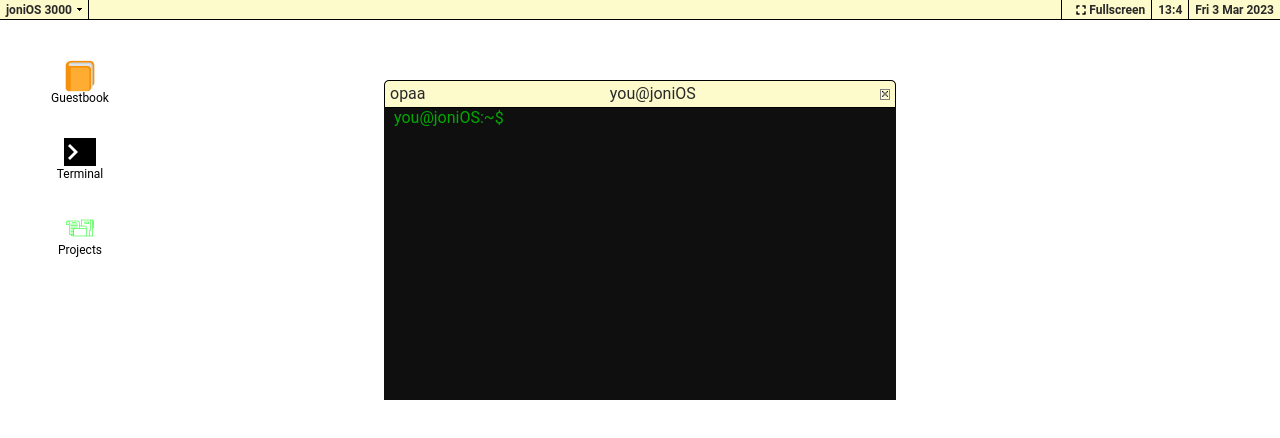
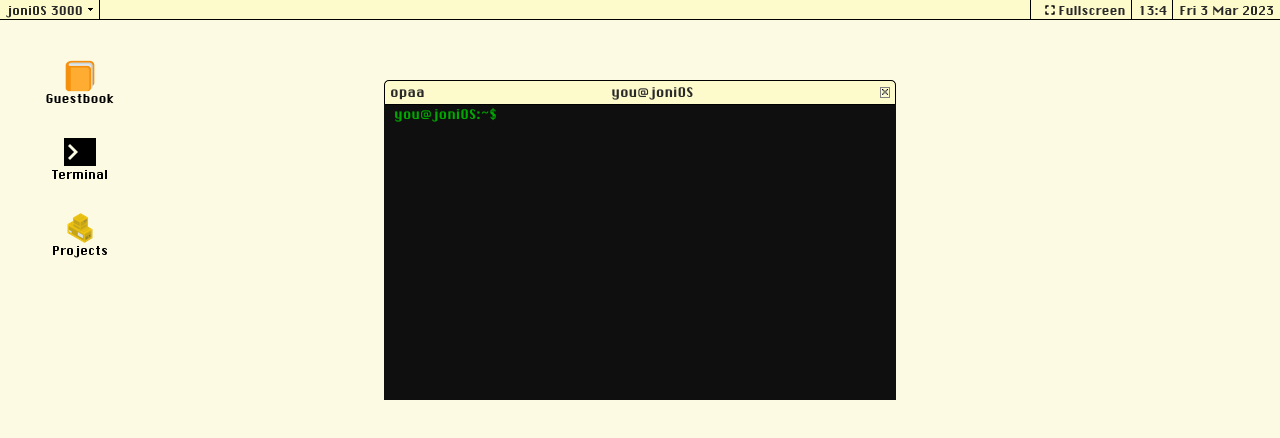
Before and after one commit to jlaat/JoniOS, a React (Vite) app: page / in a window 1280 px wide. Shown: the top 438 px of the page. Built offline with nearby package versions, Linux system fonts and the light colour scheme.

Commit message:
Refactored icon function calling to work dynamically

```diff
--- a/src/App.scss
+++ b/src/App.scss
@@ -6,3 +6,8 @@
 @import "./Sass/components/_dropdown";
 @import "./Sass/components/_shortcut";
 @import "./Sass/components/_terminal";
+
+@font-face {
+    font-family: "Chicago";
+    src: url(./fonts/chicago/ChicagoFLF.ttf) format("truetype");
+}
--- a/src/Sass/base/_base.scss
+++ b/src/Sass/base/_base.scss
@@ -23,6 +23,8 @@ html, body, #root, .App {
 body {
     color: $primary-text-color;
     line-height: 1;
+    background-color: #fcfae2;
+
 }
 
 ol, ul{
--- a/src/Sass/base/_typography.scss
+++ b/src/Sass/base/_typography.scss
@@ -3,24 +3,27 @@
 
 // Definy styles for body text
 body {
-    font-family: $primary-font-stack;
+    font-family: Chicago;
     font-size: $primary-font-size;
-    font-weight: $font-weight-regular;
+    font-weight: $font-weight-light;
     color: $primary-text-color;
 }
 
 header {
     font-size: $secondary-font-size;
-    font-weight: $font-weight-bold;
 }
 
 li {
     font-size: $secondary-font-size;
-    font-weight: $font-weight-regular;
 }
 
 .terminal {
+    font-weight: $font-weight-light;
+    font-size: calc($secondary-font-size + 1px);
     @include breakpoint(phone) {
         font-size:small;
     }
+    input {
+        font-family: Chicago;
+    }
 }
--- a/src/Sass/components/_shortcut.scss
+++ b/src/Sass/components/_shortcut.scss
@@ -13,7 +13,6 @@
 
     span {
         font-size: $secondary-font-size;
-        font-weight: $font-weight-regular;
     }
 }
 .shortcut:focus {
--- a/src/Sass/components/_terminal.scss
+++ b/src/Sass/components/_terminal.scss
@@ -16,12 +16,10 @@
     overflow-y: scroll;
     color: $pale-white;
 
-
-
     background-color: $primary-background-color;
 
     @include breakpoint(phone) {
-        width: 100%;
+        width: 98%;
         height: 50%;
         top: 20%;
         left: 1%;
@@ -63,7 +61,6 @@
     // Reset input field styles
     .terminal-input-content {
         border: none;
-        font-size: $primary-font-size;
     }
     .terminal-input-content:focus {
         outline: none;
--- a/src/components/Icons/Icons.tsx
+++ b/src/components/Icons/Icons.tsx
@@ -6,10 +6,6 @@ import TerminalIcon from "../../assets/icons/terminal.png";
 import { iconData } from "./icon_data";
 
 const Icons = (props: any) => {
-  const handleIconClick = () => {
-    props.renderTerminal(true);
-  };
-
   return (
     <div className="icons">
       {iconData.map((icon, index) => {
@@ -19,7 +15,9 @@ const Icons = (props: any) => {
             name={icon.name}
             icon={icon.icon}
             classOfComponent={icon.name.toLowerCase()}
-            handleClick={handleIconClick}
+            handleClick={() => {
+              props[`render${icon.name}`](true);
+            }}
           />
         );
       })}
--- a/src/components/terminal/Terminal.tsx
+++ b/src/components/terminal/Terminal.tsx
@@ -59,6 +59,7 @@ const Terminal = (props: any) => {
 
   const closeTerminal = () => {
     props.setDisplay(false);
+    setHistory([]);
   };
 
   useEffect(() => {
--- a/src/components/terminal/commands.ts
+++ b/src/components/terminal/commands.ts
@@ -2,21 +2,35 @@ const who: string[] = [
   "Hi, I'm Joni.",
   "I'm an IT student, career changer and a future software developer.",
   "I left constructions and roofing behind to put my passion for technology to good use. Best decision I've made.",
+  "",
   "I find software development captivating due to the need for logical reasoning and the ability to craft something out of nothing by following a set of rules.",
+  "",
   "I'm currently studying at the Karelia University of Applied Sciences.",
 ];
 
 const skills: string[] = [
   "I see myself as a great systematic thinker with good working life skills.",
-  "What comes to my programming skills, I'm constantly trying and learning skills that I find interesting and fun. It is important for me that coding is fun.",
+  "",
+  "What comes to my programming skills, I'm constantly trying and learning skills that I find interesting and fun. It is important for me that coding is fun. Lately I've been mostly exposed to TypeScript and Java.",
+  "",
   "Since 09/2021 I've been learning different aspects of software development very widely.",
-  "I've been learning various programming languages, frameworks, databases, agile methods, list goes on. (and more to come!)",
 ];
 
 const help: string[] = [
-  "who" + "\xa0\xa0\xa0" + " About Joni",
-  "skills" + "\xa0\xa0" + " My skills",
-  "clear" + "\xa0\xa0" + " Clear the terminal",
+  "[command]" + "\xa0\xa0\xa0" + " [description]",
+  "",
+  "\xa0\xa0\xa0\xa0\xa0" +
+    "who" +
+    "\xa0\xa0\xa0\xa0\xa0\xa0\xa0\xa0\xa0\xa0\xa0\xa0" +
+    " About Joni",
+  "\xa0\xa0\xa0\xa0\xa0" +
+    "skills" +
+    "\xa0\xa0\xa0\xa0\xa0\xa0\xa0\xa0\xa0\xa0\xa0" +
+    " My skills",
+  "\xa0\xa0\xa0\xa0\xa0" +
+    "clear" +
+    "\xa0\xa0\xa0\xa0\xa0\xa0\xa0\xa0\xa0\xa0\xa0" +
+    " Clear the terminal",
 ];
 
 export const commands = [help, who, skills];
```
Also changed, not shown: src/assets/icons/projects.png.
